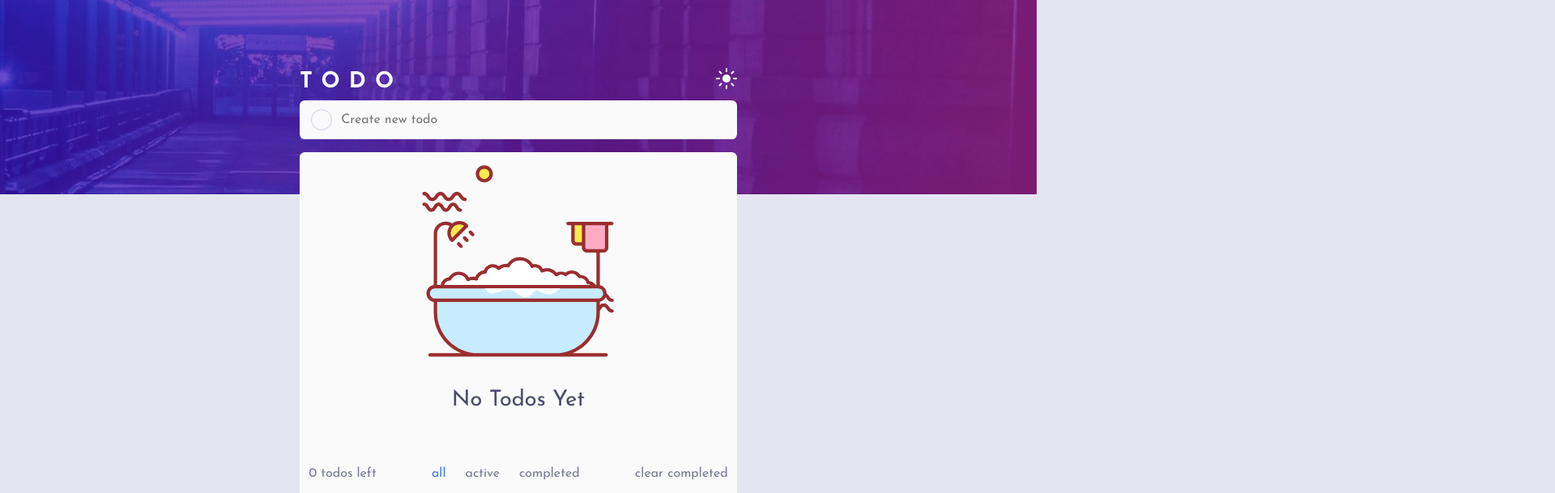
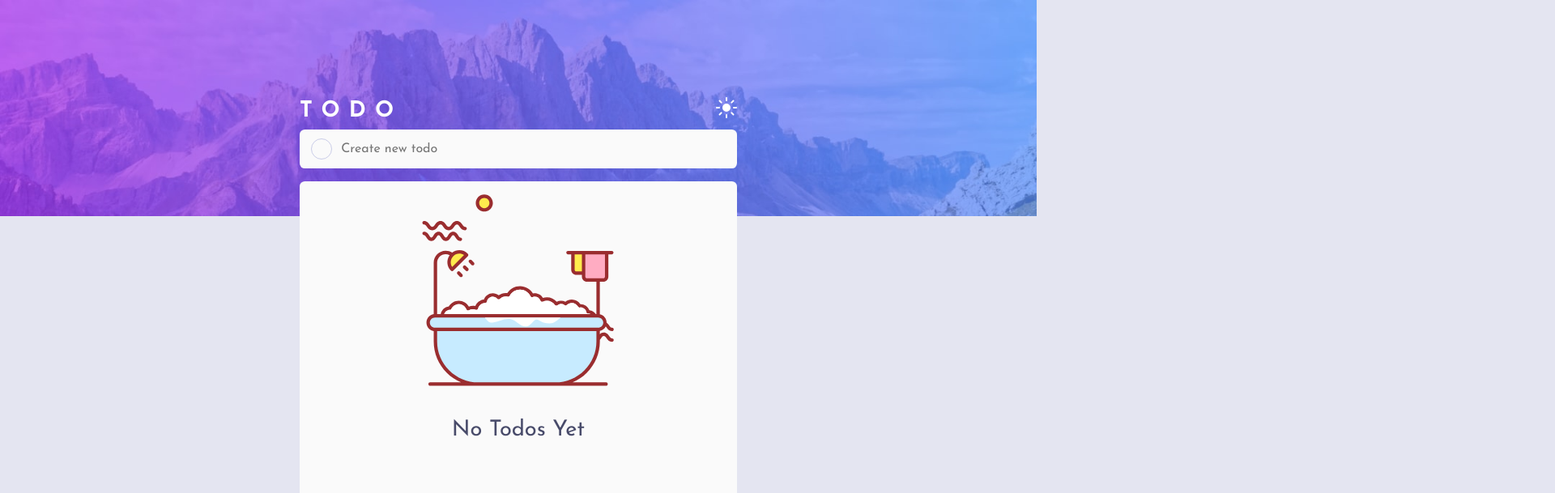
Before and after one commit to abdalghani0/todo-app-react, a React (Create React App) app: page / in a window 1280 px wide. Shown: the top 609 px of the page at 81% size, 1920 px wide, since content can reach past the window. Built offline with nearby package versions, Linux system fonts and the light colour scheme.

Commit message:
rewinded to a more stable version

```diff
--- a/src/App.css
+++ b/src/App.css
@@ -90,18 +90,11 @@ h2 {
   color: white;
 }
 
+/*
 .bg-container {
   width: 200%;
   height: 30vh;
   display: flex;
-}
-
-#hello {
-  background-color: #c058f3;
-}
-
-#bye {
-  background-color: aqua;
 }
 
 .background {
@@ -109,7 +102,7 @@ h2 {
   object-fit: cover;
   height: 100%;
   transform: translateX(0);
-  transition: transform 1.5s ease;
+  transition: transform 1s ease;
 }
 
 .slide-left {
@@ -117,12 +110,18 @@ h2 {
 }
 
 
-#dark.slide-right {
+#light.slide-right {
   transform: translateX(0);
 }
 
 .slide-right {
   transform: translateX(-100%);
+}
+*/
+
+.background {
+  width: 100%;
+  object-fit: cover;
 }
 
 .todo {
--- a/src/App.js
+++ b/src/App.js
@@ -35,10 +35,7 @@ function App() {
 
   return (
     <main className="app">
-      <div className="bg-container">
-        <img id="dark" className={isDark ? "background slide-left" : "background slide-right"} src="./images/bg-desktop-dark.jpg" />
-        <img className={isDark ? "background slide-right" : "background slide-left"} src= "./images/bg-desktop-light.jpg" />
-      </div>
+      <img className="background" src={isDark ? "./images/bg-desktop-dark.jpg" : "./images/bg-desktop-light.jpg"} />
       <Todo
         todos={todos}
         setTodos={setTodos}
```
